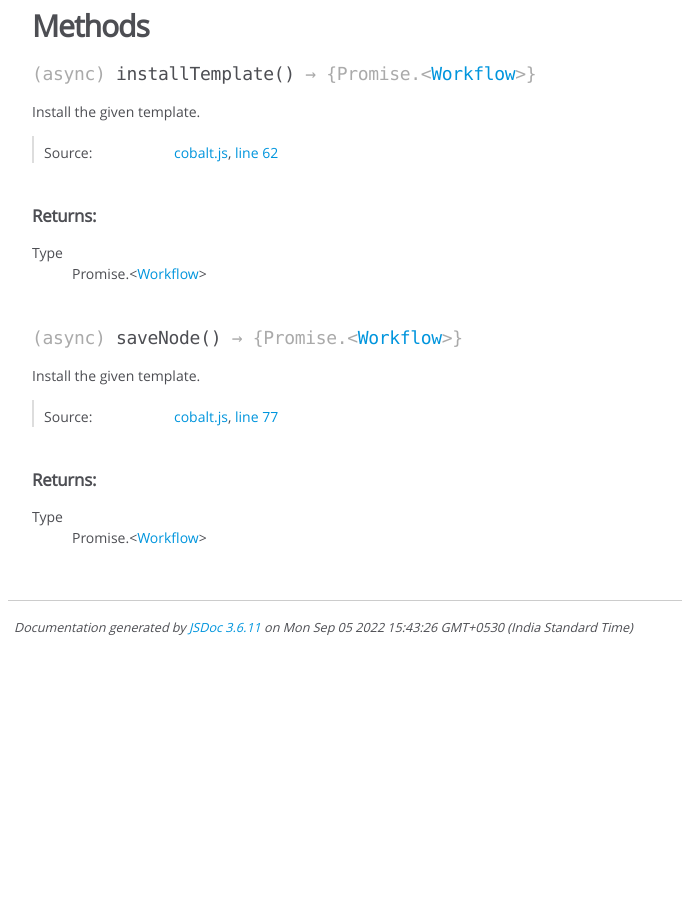
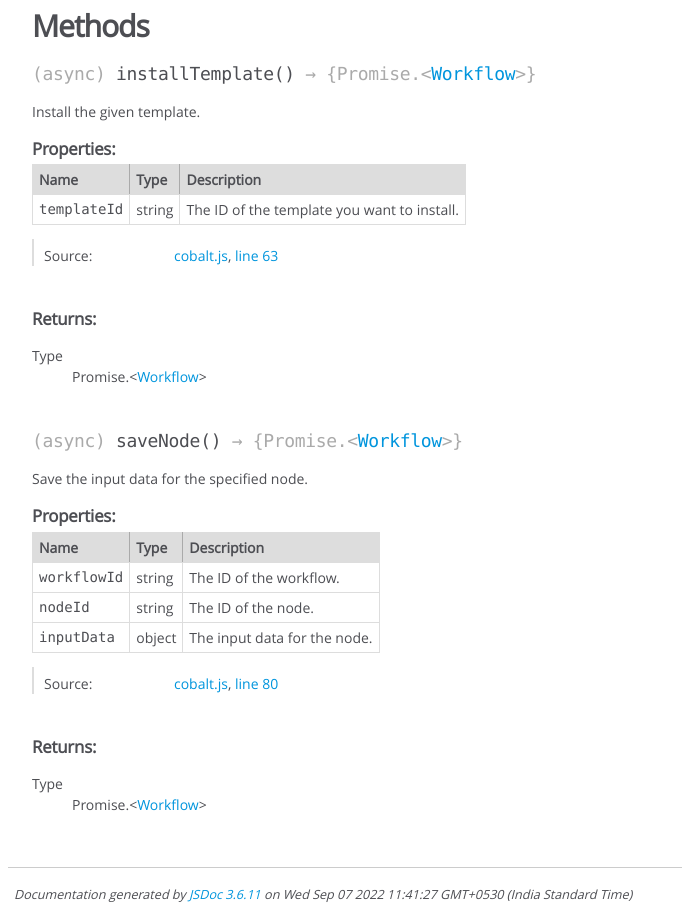
Before and after one commit to gocobalt/cobalt-js, a website: page docs/Cobalt.html in a window 1280 px wide. Shown: the part 1004-1923 px from the top of the page, without its empty margins (0-682 px from the left). Before the commit the page ends 1656 px from the top, so only its background shows below. Drawn offline with Linux system fonts and the light colour scheme.

Commit message:
docs: update
Signed-off-by: TRACTION <19631364+iamtraction@users.noreply.github.com>

```diff
--- a/docs/Cobalt.html
+++ b/docs/Cobalt.html
@@ -472,6 +472,58 @@
 
 
 
+    <h5 class="subsection-title">Properties:</h5>
+
+
+
+<table class="props">
+    <thead>
+    <tr>
+
+        <th>Name</th>
+
+
+        <th>Type</th>
+
+
+
+
+
+        <th class="last">Description</th>
+    </tr>
+    </thead>
+
+    <tbody>
+
+
+        <tr>
+
+                <td class="name"><code>templateId</code></td>
+
+
+            <td class="type">
+
+
+<span class="param-type">string</span>
+
+
+
+            </td>
+
+
+
+
+
+            <td class="description last">The ID of the template you want to install.</td>
+        </tr>
+
+
+    </tbody>
+</table>
+
+
+
+
 <dl class="details">
 
 
@@ -501,7 +553,7 @@
 
     <dt class="tag-source">Source:</dt>
     <dd class="tag-source"><ul class="dummy"><li>
-        <a href="cobalt.js.html">cobalt.js</a>, <a href="cobalt.js.html#line62">line 62</a>
+        <a href="cobalt.js.html">cobalt.js</a>, <a href="cobalt.js.html#line63">line 63</a>
     </li></ul></dd>
 
 
@@ -563,7 +615,7 @@
 
 
 <div class="description">
-    Install the given template.
+    Save the input data for the specified node.
 </div>
 
 
@@ -574,6 +626,104 @@
 
 
 
+
+
+
+
+    <h5 class="subsection-title">Properties:</h5>
+
+
+
+<table class="props">
+    <thead>
+    <tr>
+
+        <th>Name</th>
+
+
+        <th>Type</th>
+
+
+
+
+
+        <th class="last">Description</th>
+    </tr>
+    </thead>
+
+    <tbody>
+
+
+        <tr>
+
+                <td class="name"><code>workflowId</code></td>
+
+
+            <td class="type">
+
+
+<span class="param-type">string</span>
+
+
+
+            </td>
+
+
+
+
+
+            <td class="description last">The ID of the workflow.</td>
+        </tr>
+
+
+
+        <tr>
+
+                <td class="name"><code>nodeId</code></td>
+
+
+            <td class="type">
+
+
+<span class="param-type">string</span>
+
+
+
+            </td>
+
+
+
+
+
+            <td class="description last">The ID of the node.</td>
+        </tr>
+
+
+
+        <tr>
+
+                <td class="name"><code>inputData</code></td>
+
+
+            <td class="type">
+
+
+<span class="param-type">object</span>
+
+
+
+            </td>
+
+
+
+
+
+            <td class="description last">The input data for the node.</td>
+        </tr>
+
+
+    </tbody>
+</table>
 
 
 
@@ -607,7 +757,7 @@
 
     <dt class="tag-source">Source:</dt>
     <dd class="tag-source"><ul class="dummy"><li>
-        <a href="cobalt.js.html">cobalt.js</a>, <a href="cobalt.js.html#line77">line 77</a>
+        <a href="cobalt.js.html">cobalt.js</a>, <a href="cobalt.js.html#line80">line 80</a>
     </li></ul></dd>
 
 
@@ -677,7 +827,7 @@
 <br class="clear">
 
 <footer>
-    Documentation generated by <a href="https://github.com/jsdoc/jsdoc">JSDoc 3.6.11</a> on Mon Sep 05 2022 15:43:26 GMT+0530 (India Standard Time)
+    Documentation generated by <a href="https://github.com/jsdoc/jsdoc">JSDoc 3.6.11</a> on Wed Sep 07 2022 11:41:27 GMT+0530 (India Standard Time)
 </footer>
 
 <script> prettyPrint(); </script>
```
Also changed, not shown: docs/cobalt.js.html (+17 -14 lines), docs/global.html (+1 -1 lines), docs/index.html (+1 -1 lines).
